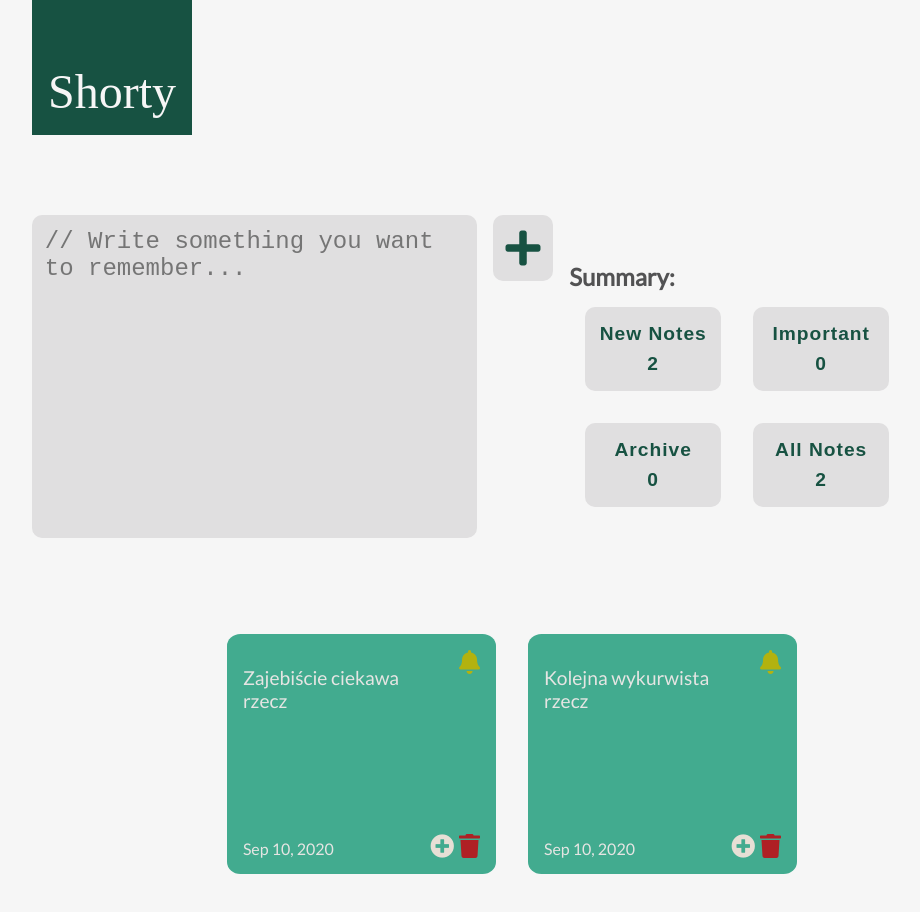
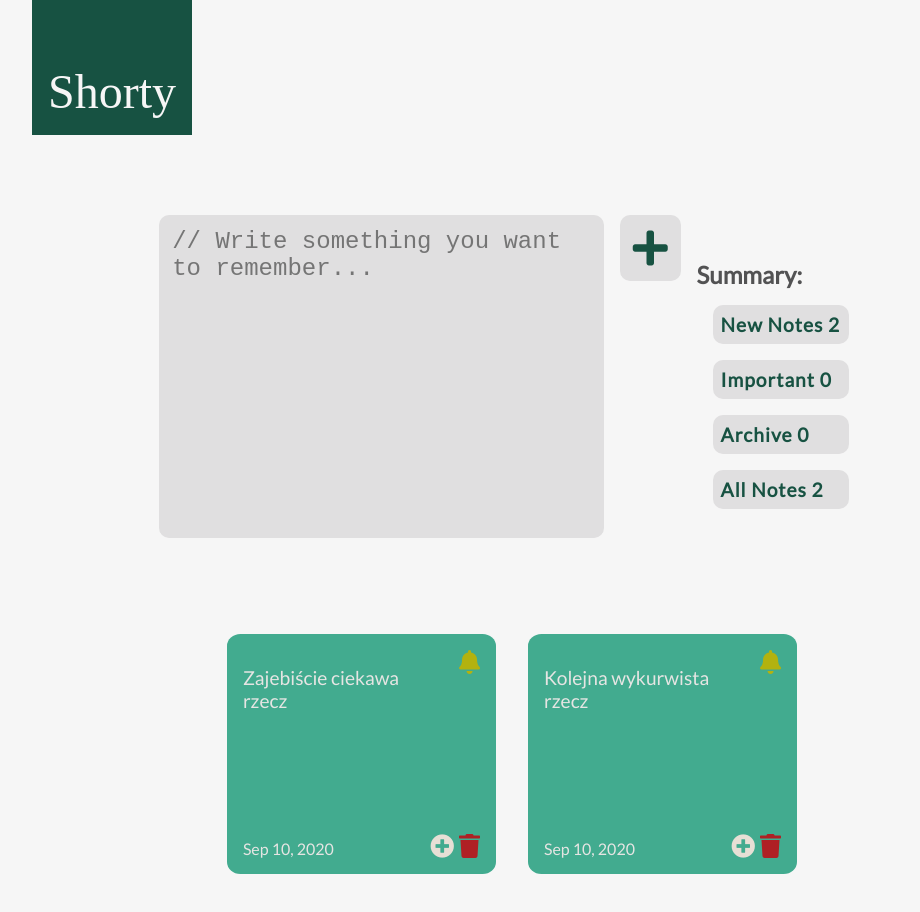
Before and after one commit to undstory/Shorty2-with-Vue.js, a Vue app: page / in a window 1280 px wide. Shown: the top 912 px of the page, without its empty margins (128-1048 px from the left). Built offline with nearby package versions, Linux system fonts and the light colour scheme; a web font is replaced by a local one.

Commit message:
links instead of buttons

```diff
--- a/src/components/ShortyAdd.vue
+++ b/src/components/ShortyAdd.vue
@@ -13,22 +13,27 @@
             </form>
             <div class="add__summary">
                 <h2>Summary:</h2>
-                 <button class="add__btns add__btn--all">
+                <shorty-new :notes="notes"></shorty-new>
+                 <!-- <button class="add__btns add__btn--all">
                     <span class="add__btns--info">New Notes</span>
                     <span class="add__btns--how">{{ howManyNewNotes }}</span>
-                </button>
-                <button class="add__btns add__btn--important" >
+                </button> -->
+
+                <shorty-important :notes="notes"></shorty-important>
+                <!-- <button class="add__btns add__btn--important" >
                     <span class="add__btns--info">Important</span>
                     <span class="add__btns--how">{{ howManyImportant }}</span>
-                </button>
-                <button class="add__btns add__btn--archive">
+                </button> -->
+                <shorty-archive :notes="notes"></shorty-archive>
+                <!-- <button class="add__btns add__btn--archive">
                     <span class="add__btns--info">Archive</span>
                     <span class="add__btns--how">{{ howManyArchive }}</span>
-                </button>
-                <button class="add__btns add__btn--all">
+                </button> -->
+                <shorty-all :notes="notes"></shorty-all>
+                <!-- <button class="add__btns add__btn--all">
                     <span class="add__btns--info">All Notes</span>
                     <span class="add__btns--how">{{ howManyNotes }}</span>
-                </button>
+                </button> -->
             </div>
         </div>
             <div class="item__wrapper">
@@ -46,11 +51,20 @@
 <script>
 
 import ShortyItem from './ShortyItem.vue'
+import ShortyImportant from './ShortyImportant'
+import ShortyArchive from './ShortyArchive'
+import ShortyNew from './ShortyNew'
+import ShortyAll from './ShortyAll'
+
 
 export default {
     name: "shorty-add",
     components: {
-        ShortyItem
+        ShortyItem,
+        ShortyImportant,
+        ShortyArchive,
+        ShortyNew,
+        ShortyAll
     },
     data() {
         return {
@@ -87,21 +101,21 @@ export default {
             //     return this.notes;
             // },
 
-            howManyNotes() {
-                return this.notes.length;
-            },
+            // howManyNotes() {
+            //     return this.notes.length;
+            // },
 
-            howManyNewNotes() {
-                return this.notes.length;
-            },
+            // howManyNewNotes() {
+            //     return this.notes.length;
+            // },
 
-            howManyImportant() {
-                return this.notes.filter(note => note.important).length;
-            },
+            // howManyImportant() {
+            //     return this.notes.filter(note => note.important).length;
+            // },
 
-             howManyArchive() {
-                return this.notes.filter(note => note.archive).length;
-            }
+            //  howManyArchive() {
+            //     return this.notes.filter(note => note.archive).length;
+            // }
     },
     methods: {
         addNote() {
@@ -162,6 +176,7 @@ export default {
         &__summary {
             margin-left: 1rem;
             align-self: center;
+
         }
 
         &__btns {
@@ -238,4 +253,10 @@ export default {
             margin: 3rem 1rem;
         }
     }
+
+    .link {
+        margin: 1rem;
+        display: block;
+        text-decoration: none;
+    }
 </style>
--- /dev/null
+++ b/src/components/ShortyAll.vue
@@ -0,0 +1,41 @@
+<template>
+    <div>
+         <a href="#" class="add__btns add__btn--archive link" @click="giveMeAll">
+                    All Notes
+                   {{ howManyAllNotes}}
+                </a>
+    </div>
+</template>
+
+<script>
+export default {
+    name: 'shorty-all',
+    props: {
+         notes: {
+             type: Array,
+             require: true
+         }
+    },
+
+
+ computed: {
+          howManyAllNotes() {
+                return this.notes.length;
+            },
+    },
+
+    methods: {
+        giveMeAll() {
+            console.log(this.notes);
+        }
+    }
+
+
+}
+</script>
+
+<style>
+
+
+
+</style>
--- /dev/null
+++ b/src/components/ShortyArchive.vue
@@ -0,0 +1,34 @@
+<template>
+    <div>
+        <a href="#" class="add__btns add__btn--archive link" @click="giveMeArchive">
+                    Archive
+                   {{ howManyArchive }}
+                </a>
+    </div>
+</template>
+
+<script>
+export default {
+    name: 'shorty-archive',
+    props: {
+         notes: {
+             type: Array,
+             require: true
+         }
+    },
+
+    computed: {
+          howManyArchive() {
+                return this.notes.filter(note => note.archive).length;
+            },
+    },
+
+    methods: {
+        giveMeArchive() {
+            console.log(this.notes.filter(note => note.archive));
+        }
+    }
+
+
+}
+</script>
--- /dev/null
+++ b/src/components/ShortyImportant.vue
@@ -0,0 +1,34 @@
+<template>
+    <div>
+         <a href="#" class="add__btns add__btn--important link" @click="giveMeImportant" >
+                    Important
+                   {{ howManyImportant }}
+                </a>
+    </div>
+</template>
+
+<script>
+export default {
+    name: 'shorty-important',
+    props: {
+         notes: {
+             type: Array,
+             require: true
+         }
+    },
+
+    computed: {
+          howManyImportant() {
+                return this.notes.filter(note => note.important).length;
+            },
+    },
+
+    methods: {
+        giveMeImportant() {
+            console.log(this.notes.filter(note => note.important));
+        }
+    }
+
+
+}
+</script>
--- /dev/null
+++ b/src/components/ShortyNew.vue
@@ -0,0 +1,49 @@
+<template>
+    <div>
+          <a href="#" class="add__btns add__btn--archive link" @click="giveMeNew">
+                    New Notes
+                   {{ howManyNewNotes}}
+                </a>
+    </div>
+</template>
+
+<script>
+export default {
+    name: 'shorty-new',
+    props: {
+         notes: {
+             type: Array,
+             require: true
+         }
+    },
+    data() {
+        return {
+            filterQuery: {
+                'important': false,
+                'archive': false
+            },
+            filteredNotes: []
+        }
+    },
+
+    computed: {
+        // giveMeNew() {
+        //     return this.filteredNotes = this.notes.filter(note => Object.keys(this.filterQuery).every(key => note[key] === this.filterQuery[key]));
+
+        // },
+          howManyNewNotes() {
+                return this.notes.filter(note => Object.keys(this.filterQuery).every(key => note[key] === this.filterQuery[key])).length;
+            },
+    },
+
+    methods: {
+        giveMeNew() {
+             this.filteredNotes = this.notes.filter(note => Object.keys(this.filterQuery).every(key => note[key] === this.filterQuery[key]));
+             console.log(this.filteredNotes);
+             return this.filteredNotes;
+        }
+    }
+
+
+}
+</script>
```
